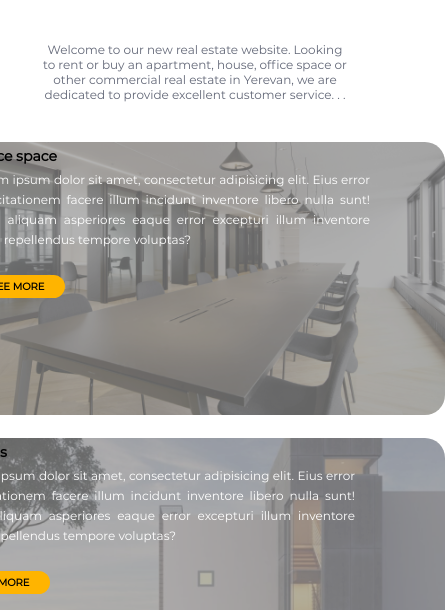
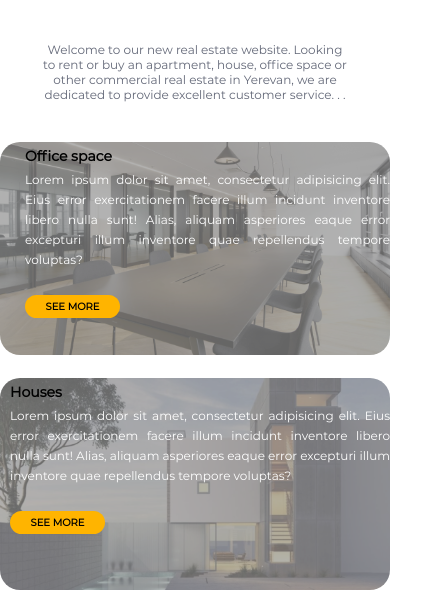
Before and after one commit to MonikaM1/Elate, a plain HTML site: page index.html in a window 390 px wide. Shown: the part 180-790 px from the top of the page, 445 px wide, since content can reach past the window. Drawn offline with Linux system fonts and the light colour scheme.

Commit message:
responsive

```diff
--- a/css/style.css
+++ b/css/style.css
@@ -340,7 +340,9 @@ footer {
 }
 
 @media screen and (min-width: 320px)and (max-width: 767px) {
-
+.offer{
+    max-width: 100%;
+}
     .header_top {
         justify-content: space-around;
     }
```
